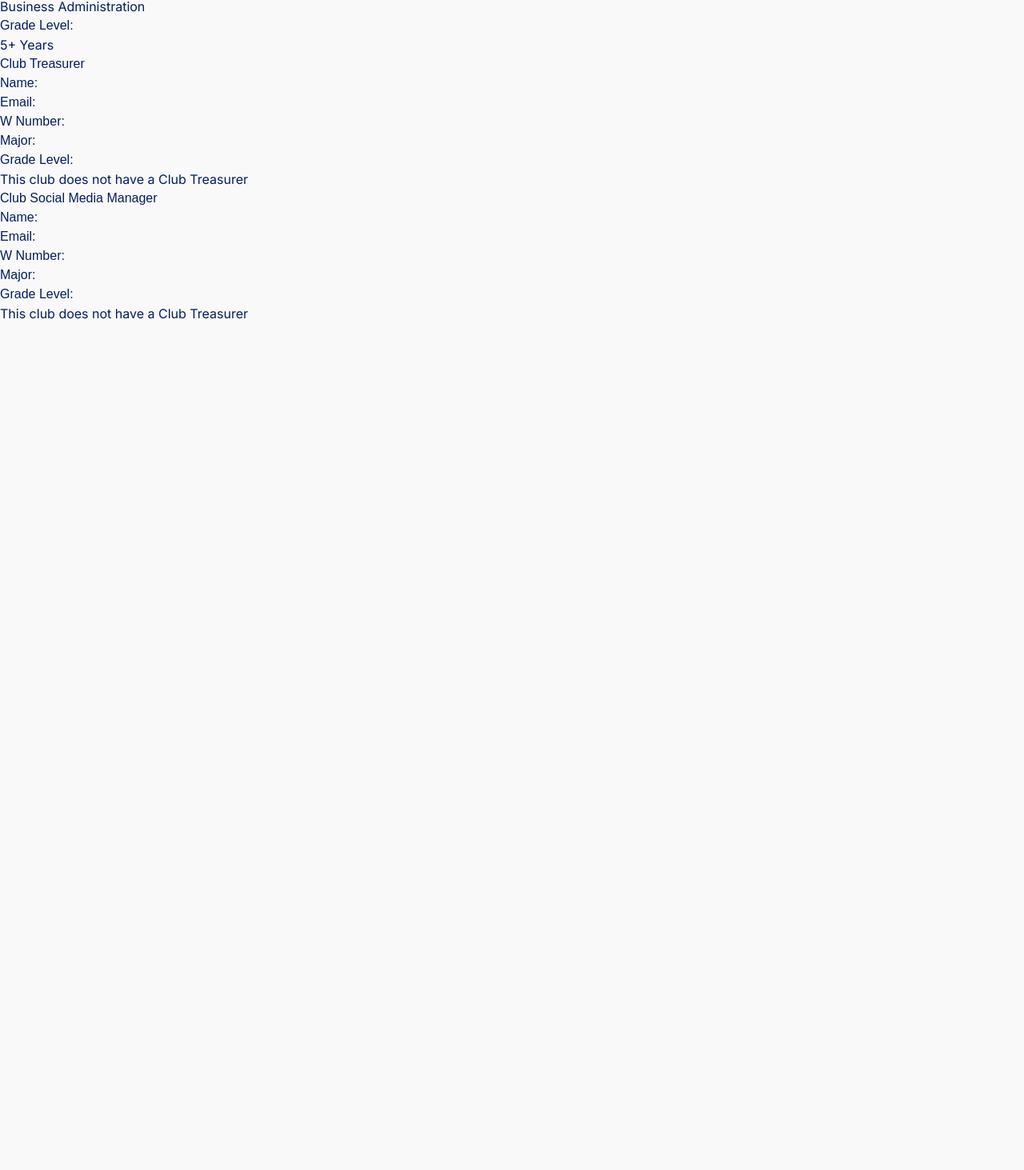
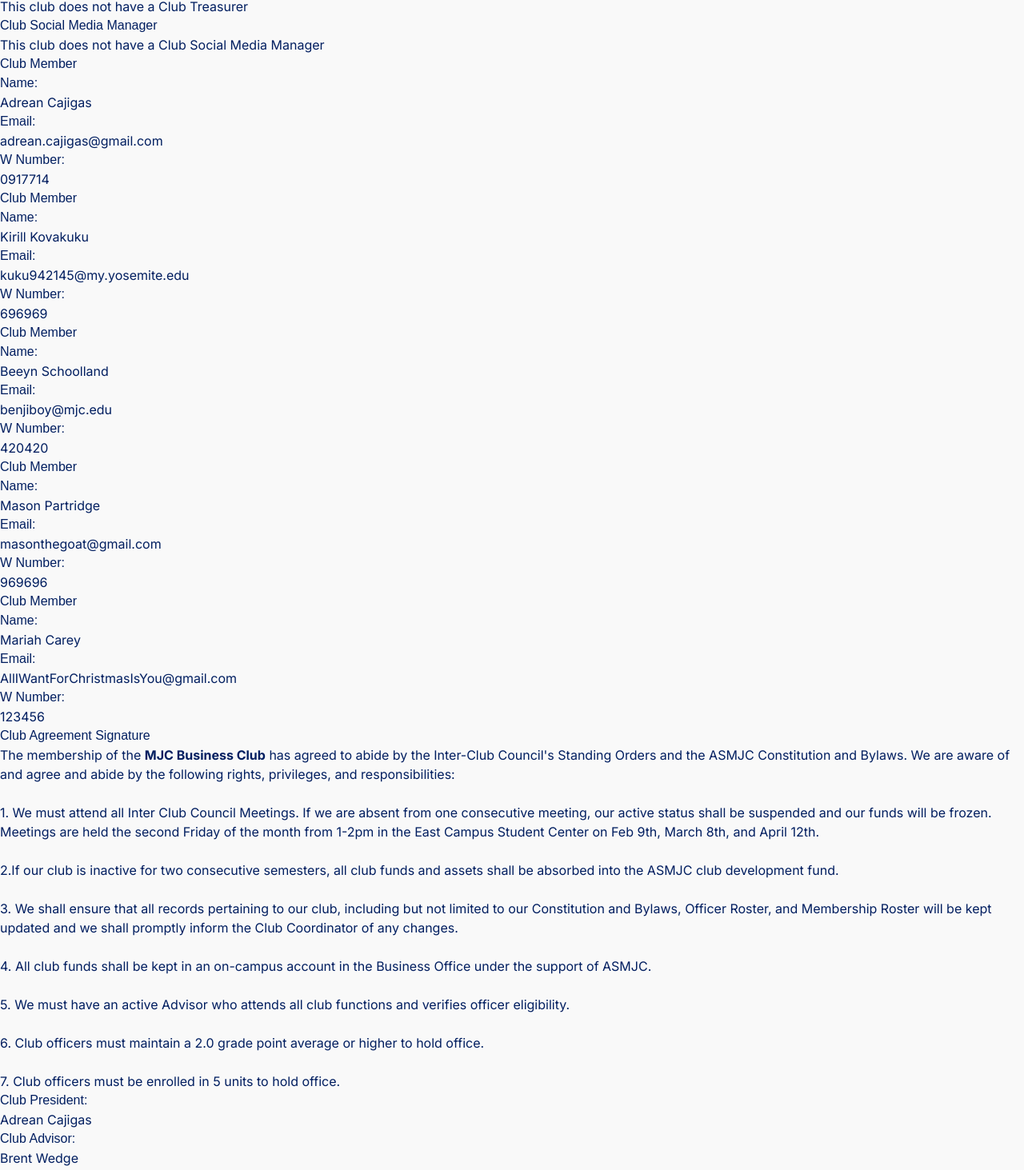
Before and after one commit to Community-ALI/club-website, a Next.js app: page /pdf-creation-test in a window 1280 px wide. Shown: the part 1325-2788 px from the top of the page at 80% size. Before the commit the page ends 1729 px from the top, so only its background shows below. Built offline with nearby package versions, Linux system fonts and the light colour scheme; a web font is replaced by a local one.

Commit message:
feat: PDF looking GooOOd

```diff
--- a/app/api/pdf/route.js
+++ b/app/api/pdf/route.js
@@ -12,7 +12,7 @@ export async function POST(request) {
 
     await page.setContent(data);
 
-    const pdfBuffer = await page.pdf({ format: 'A4', printBackground: true, displayHeaderFooter: false });
+    const pdfBuffer = await page.pdf({ format: 'A4', printBackground: true, displayHeaderFooter: false, margin:{ top: "2cm"} });
     await browser.close();
 
     return new Response(pdfBuffer, {
--- a/app/pdf-creation-test/page.js
+++ b/app/pdf-creation-test/page.js
@@ -85,21 +85,52 @@ export default function PDFCreationTestPage() {
         }
 
         .pdf {
-            padding: 20px 60px;
+            padding: 0px 60px;
         }
 
         h1 {
             text-align: center;
-            margin-top: 30px;
             margin-bottom: 20px;
+            background-color: #d1d1d1;
+            padding-top: 10px;
+            padding-bottom: 10px;
+        }
+
+        .date {
+            text-align: center;
+            font-size: 14px;
+            margin-bottom: 30px;
         }
 
         .container {
             display: flex;
             justify-content: flex-start;
             align-items: center;
-            gap: 10px;
+            gap: 6px;
             margin-bottom: 20px;
+            page-break-inside: avoid;
+        }
+
+        .agreement {
+            margin-top: 10px;
+            margin-bottom: 30px;
+            font-size: 14px;
+            page-break-inside: avoid;
+        }
+
+        .placeholder {
+            margin-bottom: 70px;
+            font-size: 14px;
+        }
+
+        .divider-column {
+            display: flex;
+            flex-direction: column;
+            width: 50%;
+        }
+
+        .divider-row {
+            display: flex;
         }
 
         .section-title {
@@ -116,17 +147,23 @@ export default function PDFCreationTestPage() {
             font-size: 14px;
         }
 
-        .info {
+        .section {
             margin-bottom: 50px;
+            page-break-inside: avoid;
         }
 
-        .advisor {
-            margin-bottom: 50px;
+        .footer {
+            text-align: center;
+            font-size: 14px;
+            background-color: #d1d1d1;
+            padding-top: 15px;
+            padding-bottom: 10px;
+            margin-top: 40px;
         }
 
-        .officer {
-            margin-bottom: 50px;
-            page-break-inside: avoid;
+        .author {
+            padding-top: 10px;
+            padding-bottom: 10px;
         }
         </style>
 
--- a/app/pdf-creation-test/pdfComponent.js
+++ b/app/pdf-creation-test/pdfComponent.js
@@ -1,5 +1,8 @@
 function MyComponent() {
   // the JSON object that will be used to populate the PDF
+
+  const currentDate = new Date().toLocaleDateString();
+
   const form = {
     clubInformation: {
       clubName: "MJC Business Club",
@@ -55,45 +58,45 @@ function MyComponent() {
       },
       {
         role: "Club Social Media Manager",
-        placeholder: "This club does not have a Club Treasurer",
+        placeholder: "This club does not have a Club Social Media Manager",
       },
     ],
     clubMembers: [
       {
-        name: "adfasdg",
-        email: "adsgsadgsa",
+        name: "Adrean Cajigas",
+        email: "adrean.cajigas@gmail.com",
         wNumber: "0917714",
       },
       {
-        name: "adsg",
-        email: "adsfg",
-        wNumber: "asdgfhgjm,.k",
+        name: "Kirill Kovakuku",
+        email: "kuku942145@my.yosemite.edu",
+        wNumber: "696969",
       },
       {
-        name: "adfsfdas",
-        email: "fdsadfas",
-        wNumber: "jhgfds",
+        name: "Beeyn Schoolland",
+        email: "benjiboy@mjc.edu",
+        wNumber: "420420",
       },
       {
-        name: "dsafgfdhh",
-        email: "fasddfsadsaf",
-        wNumber: "hgfds",
+        name: "Mason Partridge",
+        email: "masonthegoat@gmail.com",
+        wNumber: "969696",
       },
       {
-        name: "ghdjfkglh;",
-        email: "FDGZHxjkfl",
-        wNumber: " vgt",
+        name: "Mariah Carey",
+        email: "AllIWantForChristmasIsYou@gmail.com",
+        wNumber: "123456",
       },
     ],
     clubAgreement: [
       {
         role: "Club President",
-        signature: "test",
+        signature: "Adrean Cajigas",
         date: "123",
       },
       {
         role: "Club Advisor",
-        signature: "testtaketwo",
+        signature: "Brent Wedge",
         date: "234",
       },
     ],
@@ -101,8 +104,9 @@ function MyComponent() {
   return (
     <div class="pdf">
       <h1>{form.clubInformation.clubName}</h1>
+      <p class="date">{`Date Submitted: ${currentDate}`}</p>
 
-      <div class="info">
+      <div class="section">
         <h2 class="section-title">Club Information</h2>
 
         <div class="container">
@@ -123,10 +127,13 @@ function MyComponent() {
         </div>
       </div>
 
+      {/* map all the advisors */}
       {form.clubAdvisors.map((advisor) => (
-        <div class="advisor">
+        <div class="section">
           <h2 class="section-title">Club Advisor</h2>
 
+          <div class="divider-row">
+            <div class="divider-column">
               <div class="container">
                 <h2 class="header">Name:</h2>
                 <p class="data">{advisor.name}</p>
@@ -136,7 +143,9 @@ function MyComponent() {
                 <h2 class="header">Email:</h2>
                 <p class="data">{advisor.email}</p>
               </div>
+            </div>
 
+            <div class="divider-column">
               <div class="container">
                 <h2 class="header">Phone Number:</h2>
                 <p class="data">{advisor.phoneNumber}</p>
@@ -147,13 +156,20 @@ function MyComponent() {
                 <p class="data">{advisor.title}</p>
               </div>
             </div>
+          </div>
+        </div>
       ))}
 
       {/* map all the officers */}
       {form.clubOfficers.map((officer) => (
-        <div class="officer">
+        <div class="section">
           <h2 class="section-title">{officer.role}</h2>
 
+          {officer.placeholder ? (
+            <p class="placeholder">{officer.placeholder}</p>
+          ) : (
+            <div class="divider-row">
+              <div class="divider-column">
                 <div class="container">
                   <h2 class="header">Name:</h2>
                   <p class="data">{officer.name}</p>
@@ -168,7 +184,9 @@ function MyComponent() {
                   <h2 class="header">W Number:</h2>
                   <p class="data">{officer.wNumber}</p>
                 </div>
+              </div>
 
+              <div class="divder-column">
                 <div class="container">
                   <h2 class="header">Major:</h2>
                   <p class="data">{officer.major}</p>
@@ -178,12 +196,85 @@ function MyComponent() {
                   <h2 class="header">Grade Level:</h2>
                   <p class="data">{officer.gradeLevel}</p>
                 </div>
-
-          <p class="data">{officer.placeholder}</p>
+              </div>
+            </div>
+          )}
         </div>
       ))}
 
       {/* map all the members */}
+      {form.clubMembers.map((member) => (
+        <div class="section">
+          <h2 class="section-title">Club Member</h2>
+
+          <div class="divider-row">
+            <div class="divider-column">
+              <div class="container">
+                <h2 class="header">Name:</h2>
+                <p class="data">{member.name}</p>
+              </div>
+
+              <div class="container">
+                <h2 class="header">Email:</h2>
+                <p class="data">{member.email}</p>
+              </div>
+            </div>
+            <div class="divider-column">
+              <div class="container">
+                <h2 class="header">W Number:</h2>
+                <p class="data">{member.wNumber}</p>
+              </div>
+            </div>
+          </div>
+        </div>
+      ))}
+
+      <h2 class="section-title">Club Agreement Signature</h2>
+
+      <div class="agreement">
+          The membership of the <b>{form.clubInformation.clubName}</b> has agreed to abide by the
+          Inter-Club Council's Standing Orders and the ASMJC Constitution and
+          Bylaws. We are aware of and agree and abide by the following rights,
+          privileges, and responsibilities:
+          <br></br>
+          <br></br>
+          1. We must attend all Inter Club Council Meetings. If we are absent from one consecutive meeting, our active status shall be suspended and our funds will be frozen. Meetings are held the second Friday of the month from 1-2pm in the East Campus Student Center on Feb 9th, March 8th, and April 12th.
+          <br></br>
+          <br></br>
+          2.If our club is inactive for two consecutive semesters, all club funds and assets shall be absorbed into the ASMJC club development fund.
+          <br></br>
+          <br></br>
+          3. We shall ensure that all records pertaining to our club, including but not limited to our Constitution and Bylaws, Officer Roster, and Membership Roster will be kept updated and we shall promptly inform the Club Coordinator of any changes.
+          <br></br>
+          <br></br>
+          4. All club funds shall be kept in an on-campus account in the Business Office under the support of ASMJC.
+          <br></br>
+          <br></br>
+          5. We must have an active Advisor who attends all club functions and verifies officer eligibility.
+          <br></br>
+          <br></br>
+          6. Club officers must maintain a 2.0 grade point average or higher to hold office.
+          <br></br>
+          <br></br>
+          7. Club officers must be enrolled in 5 units to hold office.
+        </div>
+
+      {/* map the agreements */}
+      <div class="divider-row">
+        {form.clubAgreement.map((agreements) => (
+          <div class="divider-column">
+            <div class="container">
+              <h2 class="header">{agreements.role}:</h2>
+              <p class="data">{agreements.signature}</p>
+            </div>
+          </div>
+        ))}
+      </div>
+
+      <footer class="footer">
+        <h2>Thank you for using the MJC Club Application Website!</h2>
+        <p class="author">Created by Adrean Cajigas, Benjamin Schoolland, and Mason Partridge</p>
+        </footer>
     </div>
   );
 }
--- a/app/pdf-creation-test/pdfStyle.css
+++ b/app/pdf-creation-test/pdfStyle.css
@@ -15,4 +15,5 @@ p {
 .officer {
     page-break-inside: avoid;
     color: black;
+    flex-direction: column;
 }
```
Lines whose indentation alone changed are shown as unchanged.
